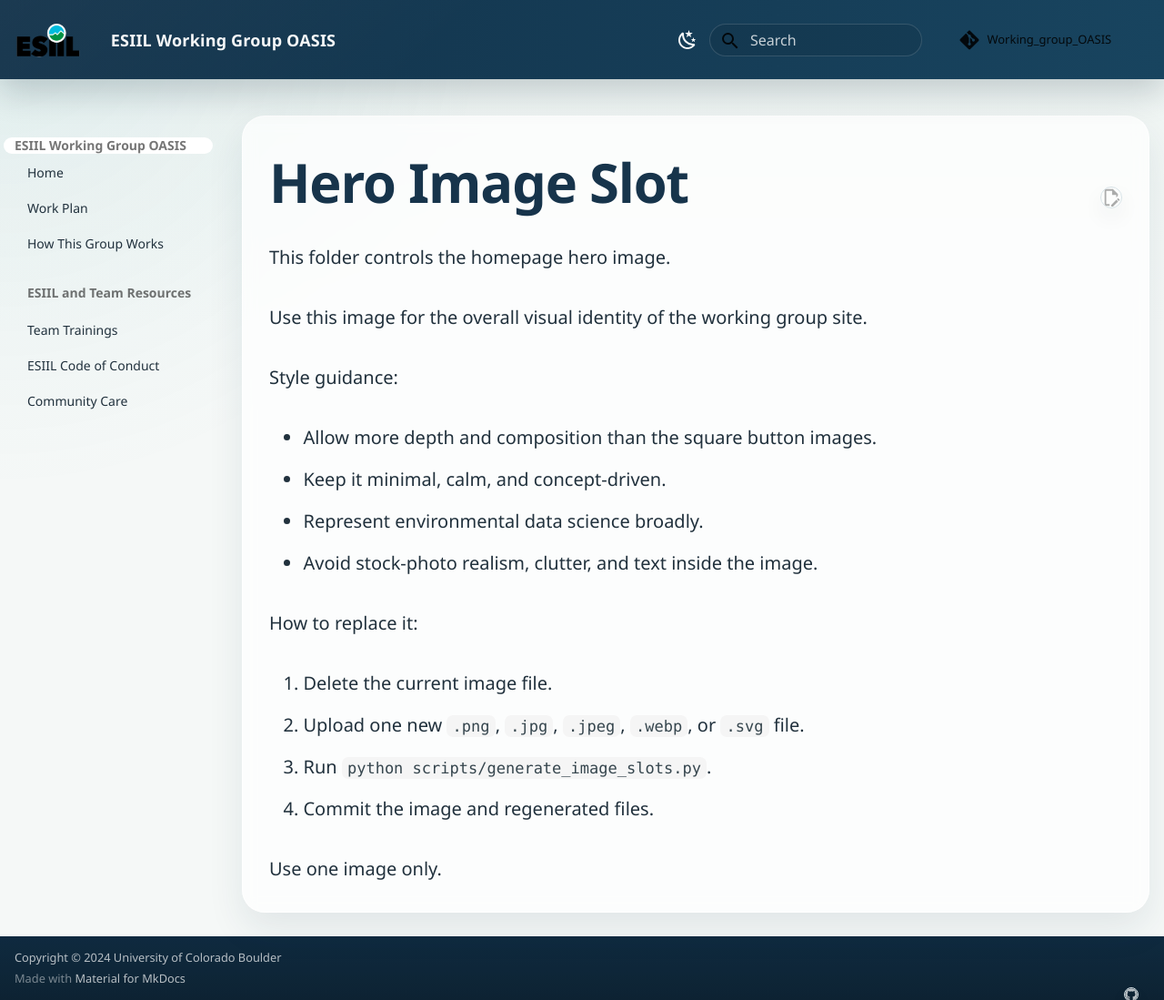
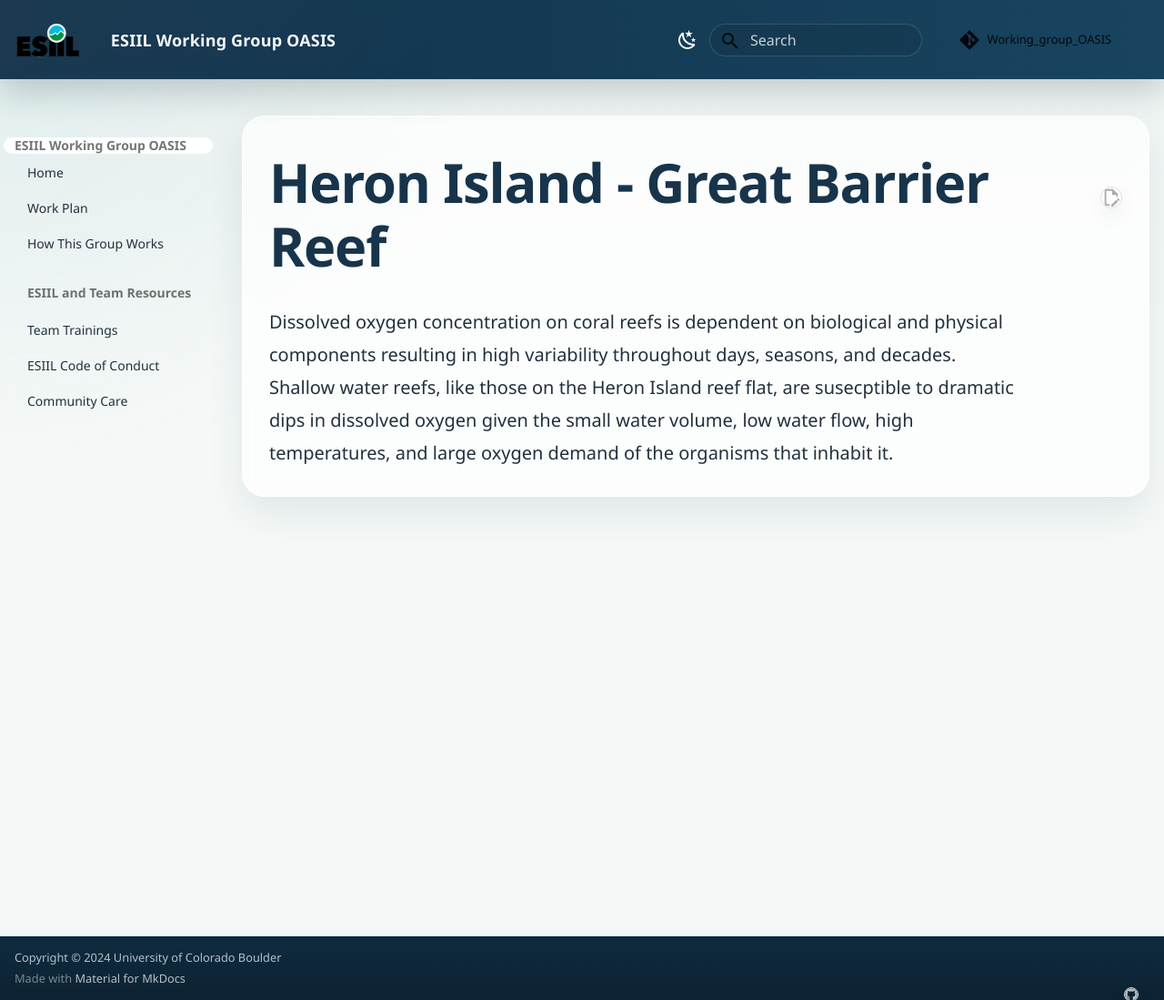
Before and after one commit to CU-ESIIL/Wyatt_ESIIL_proj, an MkDocs documentation site: the page built from docs/assets/images/slots/hero/README.md, in a window 1280 px wide and 1099 px high. Shown: the whole window at 91% size. Built offline with MkDocs 1.6.1 and Material for MkDocs 9.7.7, drawn with Linux system fonts in a browser that asks for light colours; comment, search, counter and statistics services are not loaded.

Commit message:
Update README.md

```diff
--- a/docs/assets/images/slots/hero/README.md
+++ b/docs/assets/images/slots/hero/README.md
@@ -1,21 +1,3 @@
-# Hero Image Slot
+# Heron Island - Great Barrier Reef
 
-This folder controls the homepage hero image.
-
-Use this image for the overall visual identity of the working group site.
-
-Style guidance:
-
-- Allow more depth and composition than the square button images.
-- Keep it minimal, calm, and concept-driven.
-- Represent environmental data science broadly.
-- Avoid stock-photo realism, clutter, and text inside the image.
-
-How to replace it:
-
-1. Delete the current image file.
-2. Upload one new `.png`, `.jpg`, `.jpeg`, `.webp`, or `.svg` file.
-3. Run `python scripts/generate_image_slots.py`.
-4. Commit the image and regenerated files.
-
-Use one image only.
+Dissolved oxygen concentration on coral reefs is dependent on biological and physical components resulting in high variability throughout days, seasons, and decades. Shallow water reefs, like those on the Heron Island reef flat, are susecptible to dramatic dips in dissolved oxygen given the small water volume, low water flow, high temperatures, and large oxygen demand of the organisms that inhabit it.
```
